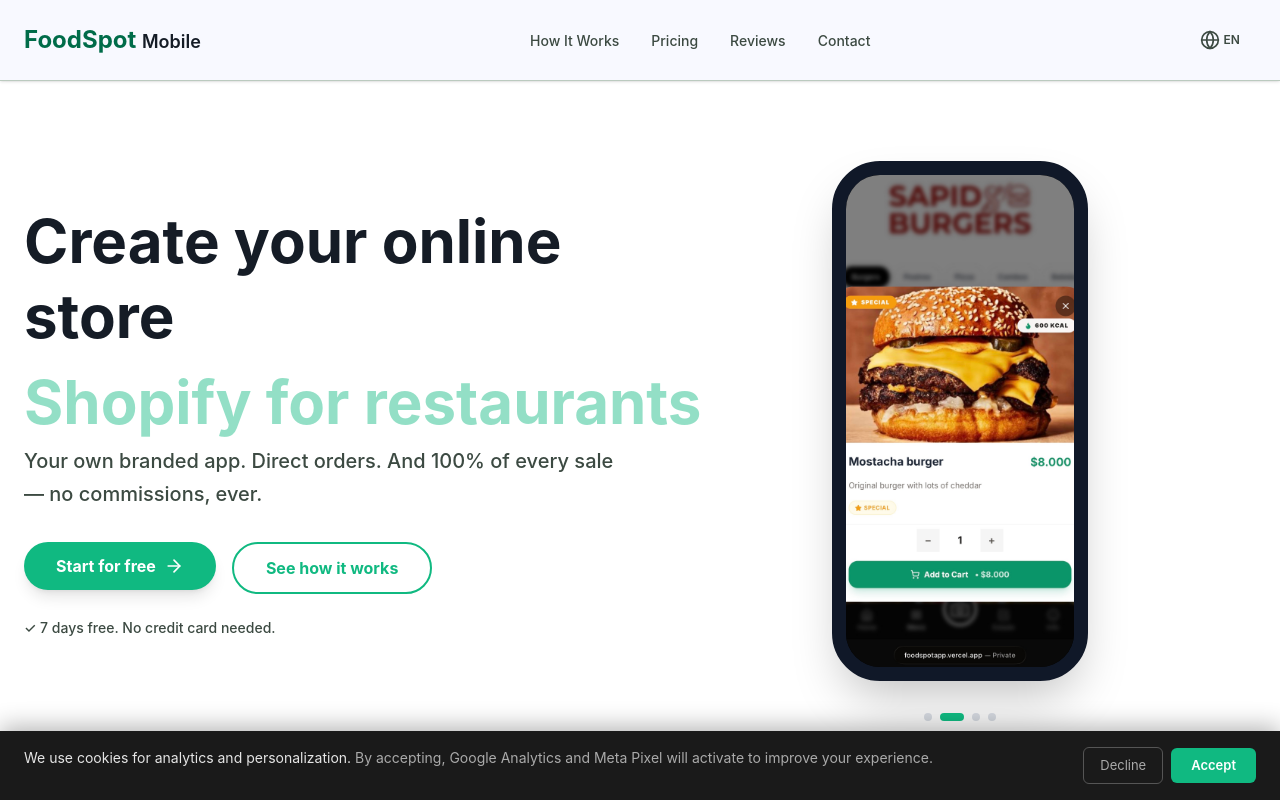
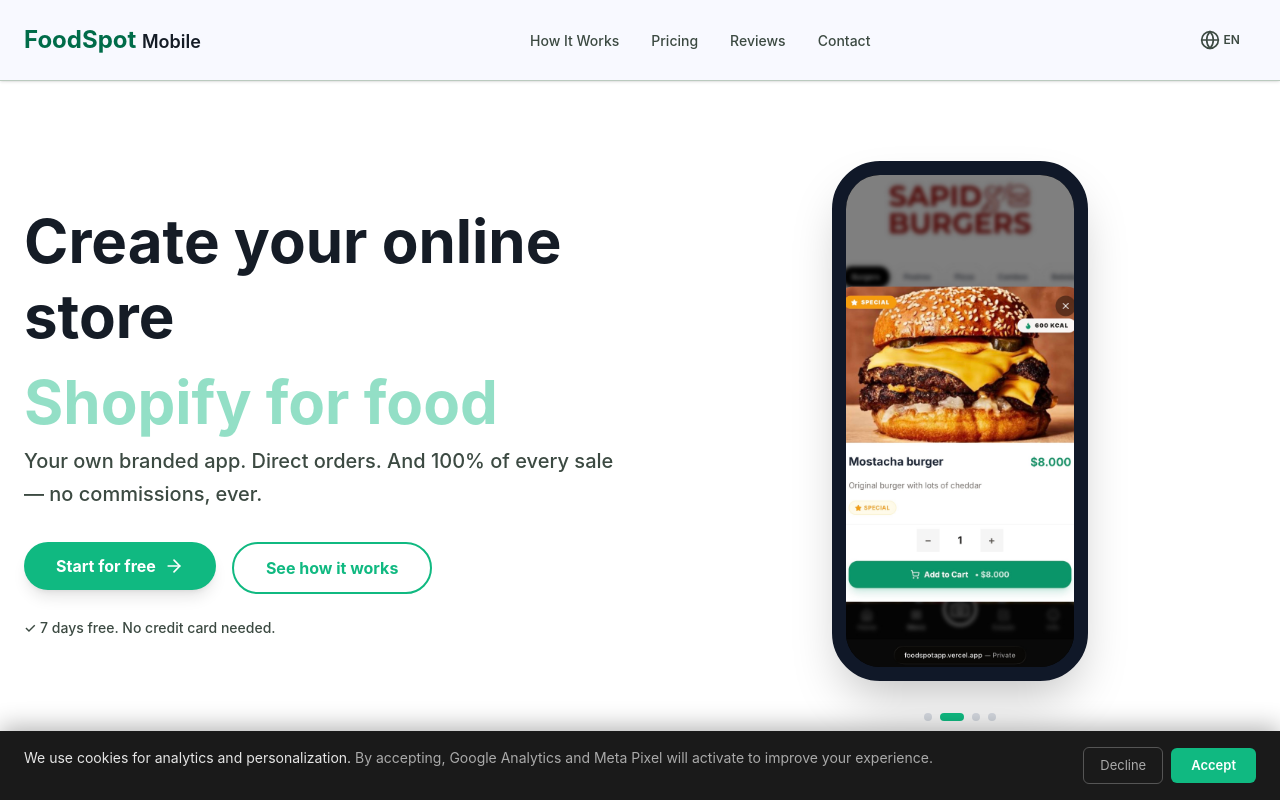
Before and after one commit to hikaribrandan3-code/foodspot-new-landing-page-, a React (Vite) app: page / in a window 1280 px wide. Shown: the top 800 px of the page. Built offline with nearby package versions, Linux system fonts and the light colour scheme; a web font is replaced by a local one.

Commit message:
Change to 'Shopify for food' (shorter, cleaner)

```diff
--- a/src/components/MainSections.tsx
+++ b/src/components/MainSections.tsx
@@ -151,9 +151,9 @@ export function Hero() {
   const [accentIndex, setAccentIndex] = useState(0);
 
   const accents = {
-    es: ['Shopify para restaurantes', 'sin comisiones', 'marketing automático', 'sin código'],
-    en: ['Shopify for restaurants', 'commission-free', 'automatic marketing', 'no code'],
-    pt: ['Shopify para restaurantes', 'sem comissões', 'marketing automático', 'sem código']
+    es: ['Shopify para comida', 'sin comisiones', 'marketing automático', 'sin código'],
+    en: ['Shopify for food', 'commission-free', 'automatic marketing', 'no code'],
+    pt: ['Shopify para comida', 'sem comissões', 'marketing automático', 'sem código']
   };
 
   useEffect(() => {
```
